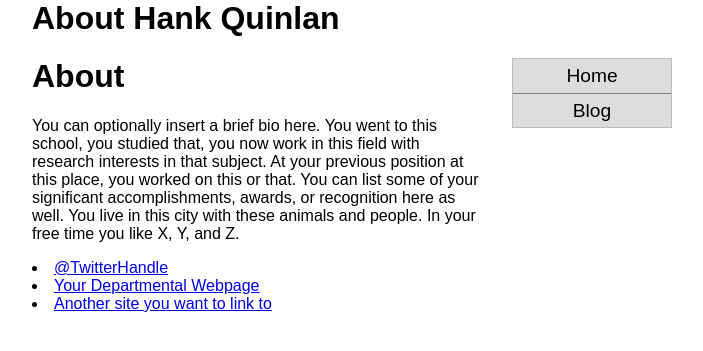
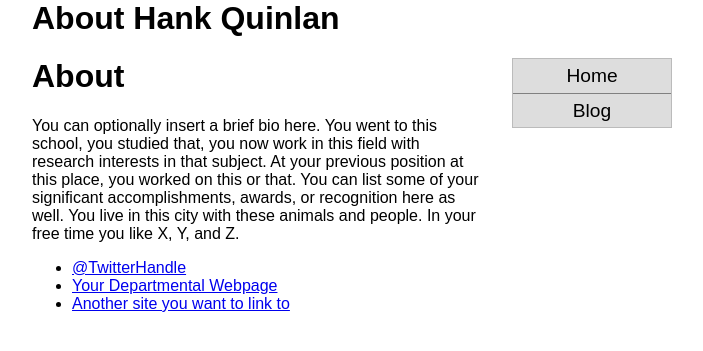
Before and after one commit to arfwilliamson/arfwilliamson.github.io, a Jekyll site: the page built from about/index.html, in a window 1280 px wide. Shown: the top 351 px of the page, without its empty margins (208-911 px from the left). Built offline with Jekyll 4.4.1, drawn with Linux system fonts in a browser that asks for light colours.

Commit message:
Update main.css

```diff
--- a/css/main.css
+++ b/css/main.css
@@ -65,12 +65,6 @@ img {
   max-width: 100%;
 }
 
-ul,
-ol {
-  list-style: inside;
-  padding-left: 0;
-}
-
 /* =CSS Menu----------------------------------------------------------------- */
 
 #secondary ul {
```
